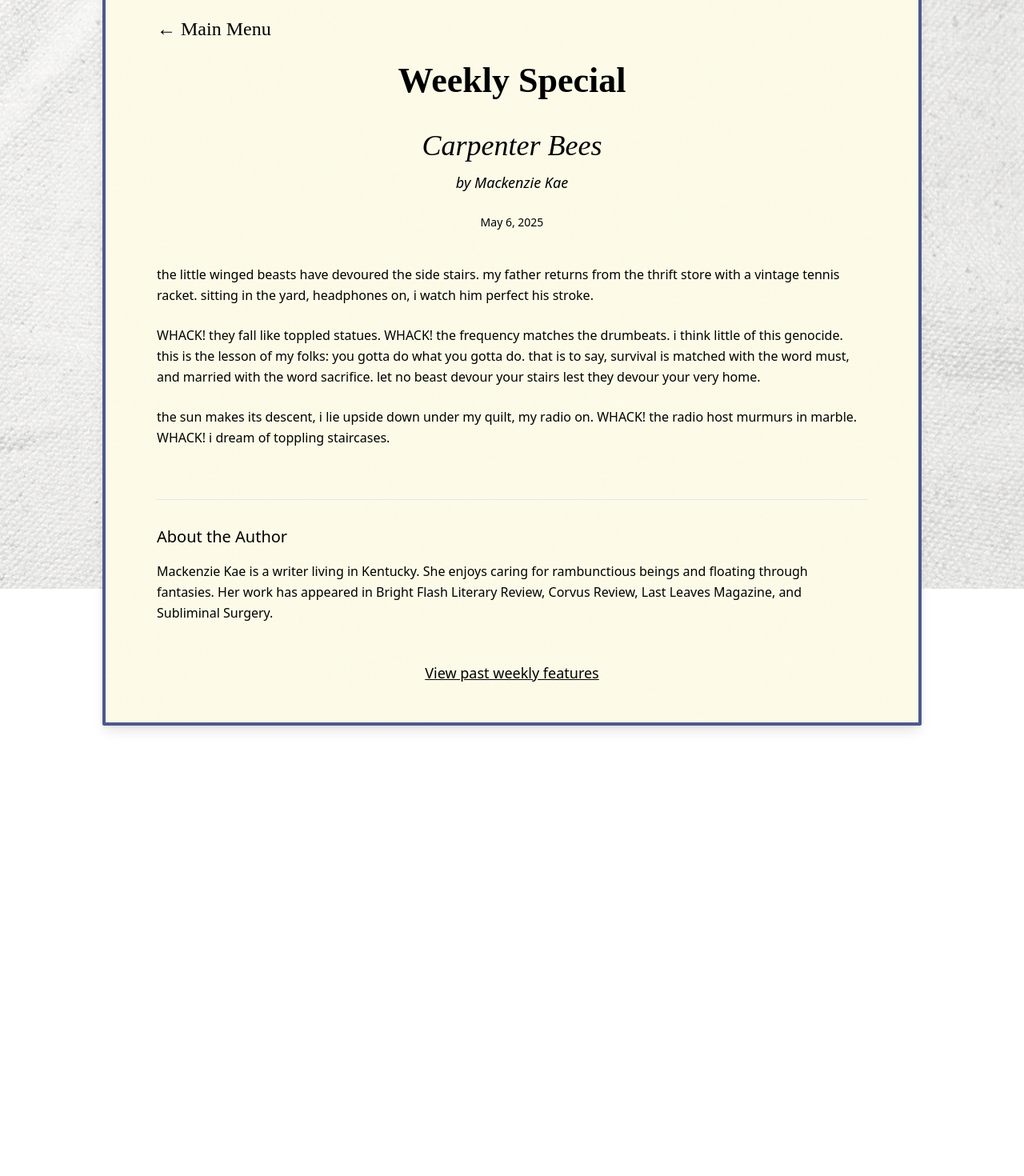
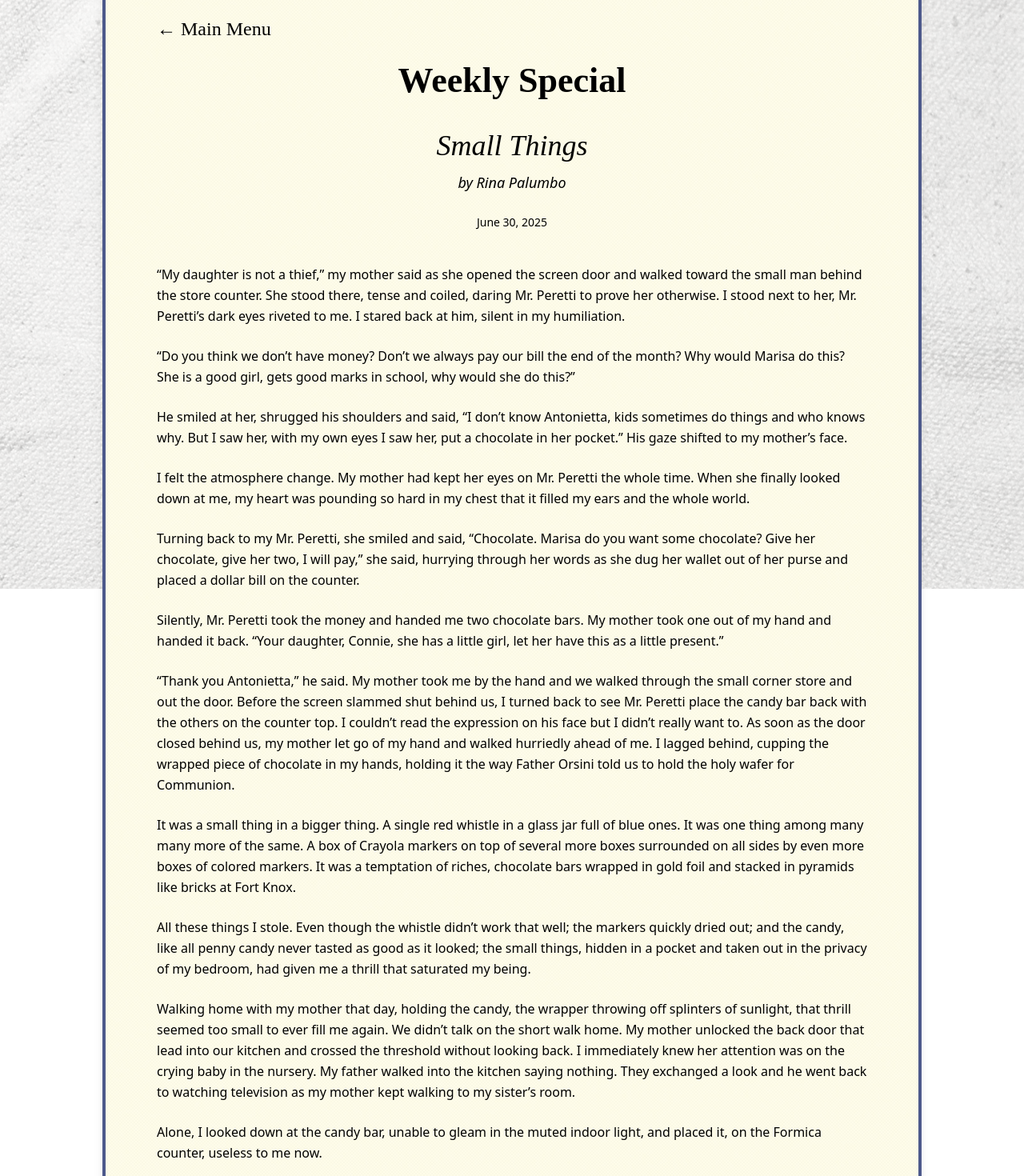
Before and after one commit to stabeart/lunch-break, a React (Vite) app: page /weekly/prose in a window 1280 px wide. Shown: the part 64-1534 px from the top of the page at 80% size. Before the commit the page ends 1003 px from the top, so only its background shows below. Built offline with nearby package versions, Linux system fonts and the light colour scheme; the HTML template or start-up script is replaced by a standard one.

Commit message:
weekly special 6/30/25

```diff
--- a/src/data/weeklySpecials.js
+++ b/src/data/weeklySpecials.js
@@ -1,5 +1,37 @@
 // src/data/weeklySpecials.js
 export const weeklySpecials = [
+  {
+    id: "2025-6-30",
+    title: "Small Things",
+    author: "Rina Palumbo",
+    authorBio: "Rina Palumbo (she/her) is working on a novel and two long-form nonfiction writing projects, in addition to short fiction, creative nonfiction, and prose poetry. Her work appears in The Hopkins Review, Ghost Parachute, Milk Candy, Bending Genres, Identity Theory, Stonecoast Review, and others.",
+    date: "June 30, 2025",
+    type: "prose",
+    isCurrent: true,
+    content: `“My daughter is not a thief,” my mother said as she opened the screen door and walked toward the small man behind the store counter. She stood there, tense and coiled, daring Mr. Peretti to prove her otherwise. I stood next to her, Mr. Peretti’s dark eyes riveted to me. I stared back at him, silent in my humiliation.
+
+    “Do you think we don’t have money? Don’t we always pay our bill the end of the month? Why would Marisa do this? She is a good girl, gets good marks in school, why would she do this?”
+
+    He smiled at her, shrugged his shoulders and said, “I don’t know Antonietta, kids sometimes do things and who knows why. But I saw her, with my own eyes I saw her, put a chocolate in her pocket.” His gaze shifted to my mother’s face.
+
+I felt the atmosphere change. My mother had kept her eyes on Mr. Peretti the whole time. When she finally looked down at me, my heart was pounding so hard in my chest that it filled my ears and the whole world.
+
+Turning back to my Mr. Peretti, she smiled and said, “Chocolate. Marisa do you want some chocolate? Give her chocolate, give her two, I will pay,” she said, hurrying through her words as she dug her wallet out of her purse and placed a dollar bill on the counter.
+
+Silently, Mr. Peretti took the money and handed me two chocolate bars. My mother took one out of my hand and handed it back. “Your daughter, Connie, she has a little girl, let her have this as a little present.”
+
+“Thank you Antonietta,” he said. My mother took me by the hand and we walked through the small corner store and out the door. Before the screen slammed shut behind us, I turned back to see Mr. Peretti place the candy bar back with the others on the counter top. I couldn’t read the expression on his face but I didn’t really want to. As soon as the door closed behind us, my mother let go of my hand and walked hurriedly ahead of me. I lagged behind, cupping the wrapped piece of chocolate in my hands, holding it the way Father Orsini told us to hold the holy wafer for Communion.
+
+It was a small thing in a bigger thing. A single red whistle in a glass jar full of blue ones. It was one thing among many many more of the same. A box of Crayola markers on top of several more boxes surrounded on all sides by even more boxes of colored markers. It was a temptation of riches, chocolate bars wrapped in gold foil and stacked in pyramids like bricks at Fort Knox.
+
+All these things I stole. Even though the whistle didn’t work that well; the markers quickly dried out; and the candy, like all penny candy never tasted as good as it looked; the small things, hidden in a pocket and taken out in the privacy of my bedroom, had given me a thrill that saturated my being.
+
+Walking home with my mother that day, holding the candy, the wrapper throwing off splinters of sunlight, that thrill seemed too small to ever fill me again. We didn’t talk on the short walk home. My mother unlocked the back door that lead into our kitchen and crossed the
+threshold without looking back. I immediately knew her attention was on the crying baby in the nursery. My father walked into the kitchen saying nothing. They exchanged a look and he went back to watching television as my mother kept walking to my sister’s room.
+
+Alone, I looked down at the candy bar, unable to gleam in the muted indoor light, and placed it, on the Formica counter, useless to me now.
+    `
+  },
   {
     id: "2025-5-6",
     title: "Carpenter Bees",
@@ -7,7 +39,7 @@ export const weeklySpecials = [
     authorBio: "Mackenzie Kae is a writer living in Kentucky. She enjoys caring for rambunctious beings and floating through fantasies. Her work has appeared in Bright Flash Literary Review, Corvus Review, Last Leaves Magazine, and Subliminal Surgery.",
     date: "May 6, 2025",
     type: "prose",
-    isCurrent: true,
+    isCurrent: false,
     content: `the little winged beasts have devoured the side stairs. my father returns from the thrift store with a vintage tennis racket. sitting in the yard, headphones on, i watch him perfect his stroke.
 
     WHACK! they fall like toppled statues. WHACK! the frequency matches the drumbeats. i think little of this genocide. this is the lesson of my folks: you gotta do what you gotta do. that is to say, survival is matched with the word must, and married with the word sacrifice. let no beast devour your stairs lest they devour your very home.
```
